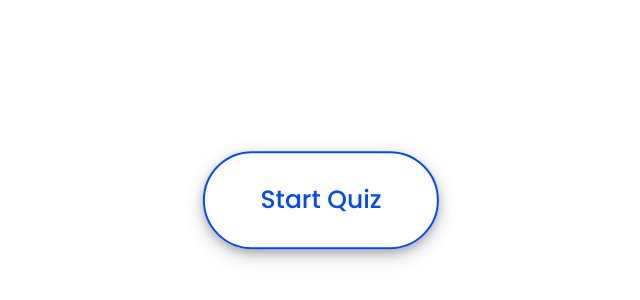
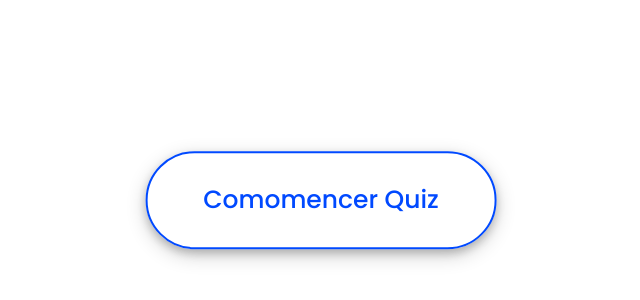
Before and after one commit to lauradumi/sidleeintern, a plain HTML site: page quiz.html in a window 1280 px wide. Shown: the part 200-500 px from the top of the page, without its empty margins (319-959 px from the left). Drawn offline with Linux system fonts and the light colour scheme.

Commit message:
Update quiz.html

```diff
--- a/quiz.html
+++ b/quiz.html
@@ -12,7 +12,7 @@
 <body class="quiz_body">
   <div div class="btn_container">
   <!-- Start Quiz Button -->
-  <div class="start_btn"><button>Start Quiz</button></div>
+  <div class="start_btn"><button>Comomencer Quiz</button></div>
   <!-- <a href="./index.html" class="start_btn"><button>Retour</button></a> -->
   <!-- <div><a href="./index.html" class="start_btn" role="button">Retour</a></div> -->
   </div>
```
